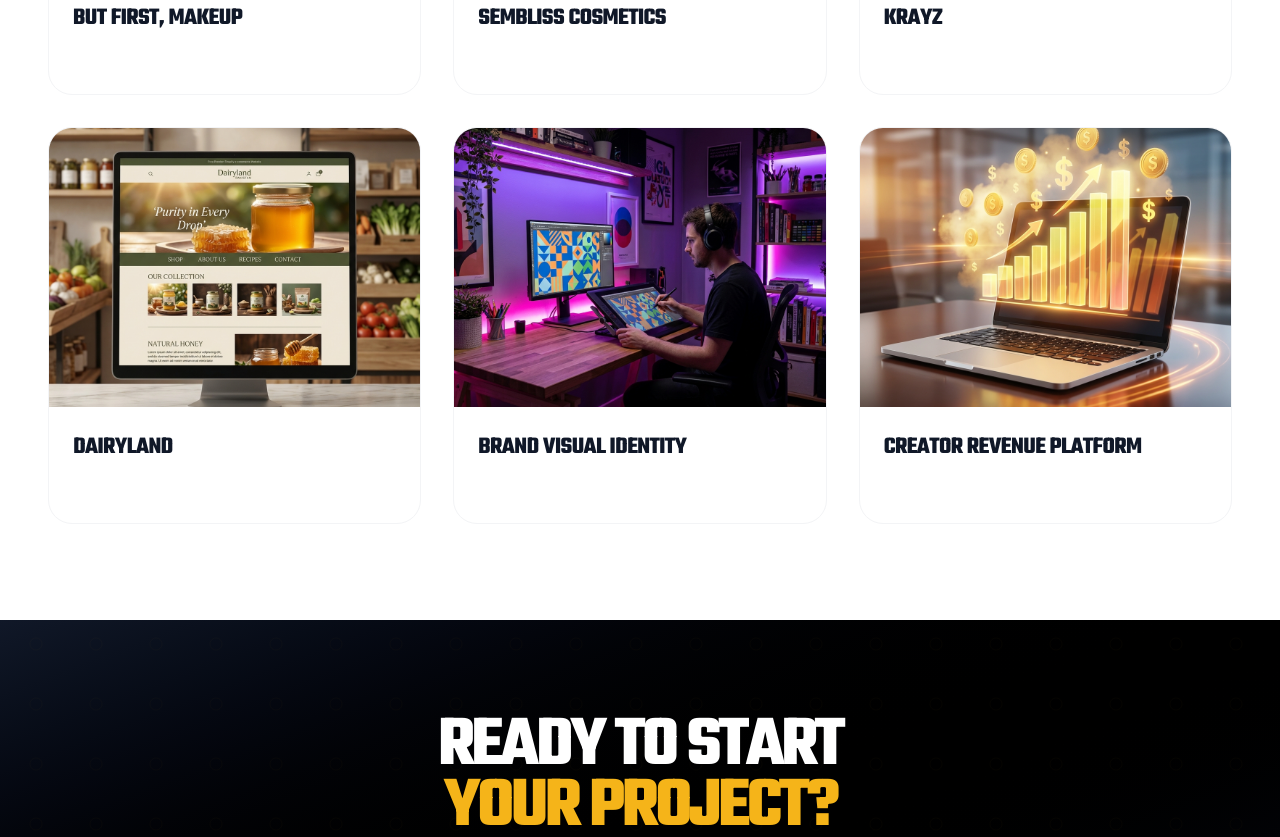
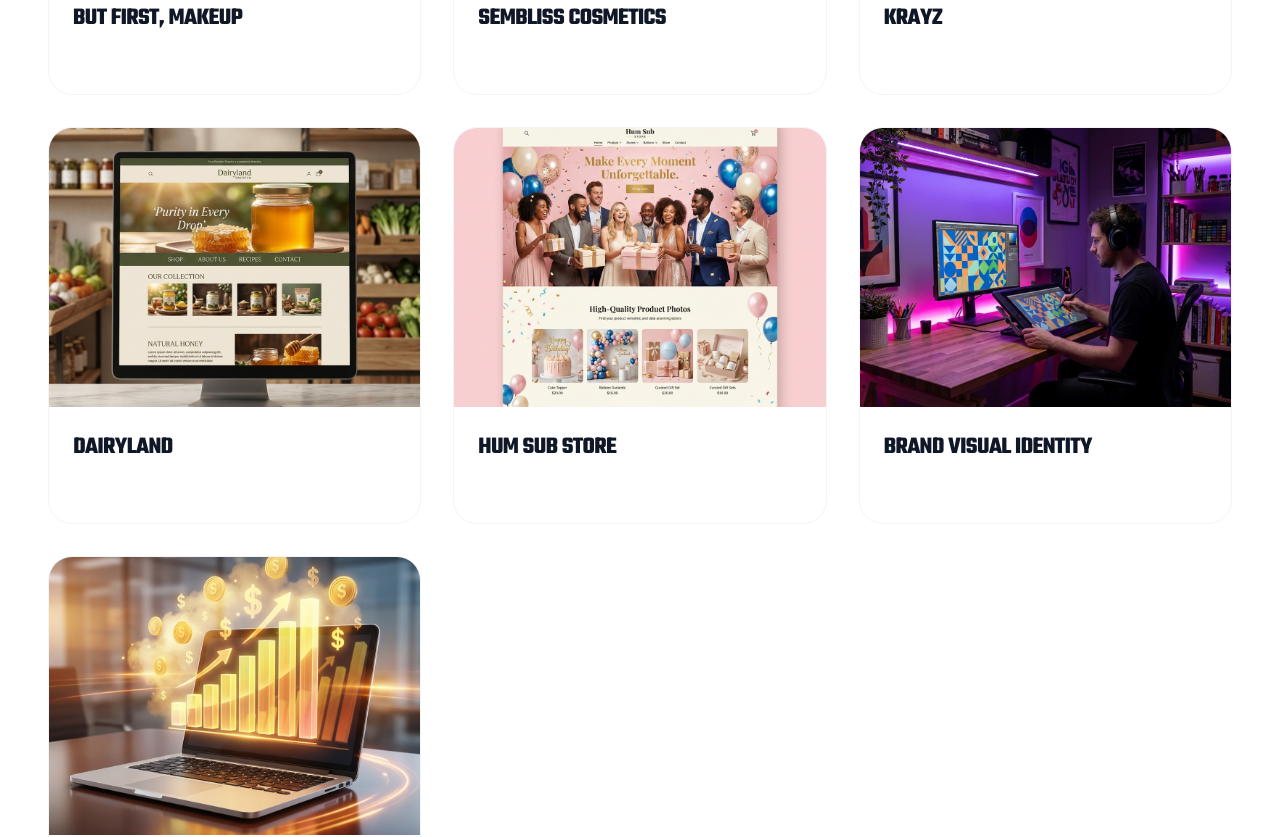
Before and after one commit to UmurAwais/KB-Creatives, a React (Vite) app: page /portfolio in a window 1280 px wide. Shown: the part 2520-3357 px from the top of the page. Built offline with nearby package versions, Linux system fonts and the light colour scheme.

Commit message:
Add Hum Sub Store Shopify project to portfolio

```diff
--- a/src/pages/Portfolio.jsx
+++ b/src/pages/Portfolio.jsx
@@ -9,6 +9,7 @@ import BFMakeupImg from '../assets/bfmakeup.png'
 import SemblissImg from '../assets/sembliss.png'
 import KrayzImg from '../assets/krayz.png'
 import DairylandImg from '../assets/dairyland.png'
+import HumSubImg from '../assets/humsub.png'
 
 const Portfolio = () => {
   const location = useLocation()
@@ -193,6 +194,16 @@ const Portfolio = () => {
       image: DairylandImg,
       color: 'from-green-600/10 to-emerald-500/10',
       link: 'https://dairyland.com.pk/'
+    },
+    {
+      id: 16,
+      title: 'Hum Sub Store',
+      category: 'shopify-development',
+      tags: ['Shopify Development', 'Celebration & Gifting', 'Party Accessories'],
+      description: 'A premium one-stop shop for high-quality party accessories and gifting solutions in Pakistan.',
+      image: HumSubImg,
+      color: 'from-pink-500/10 to-rose-400/10',
+      link: 'https://www.humsubstore.com/'
     },
     {
       id: 11,
```
Also changed, not shown: src/assets/Sajid Ali.png (added), src/assets/humsub.png (added).
